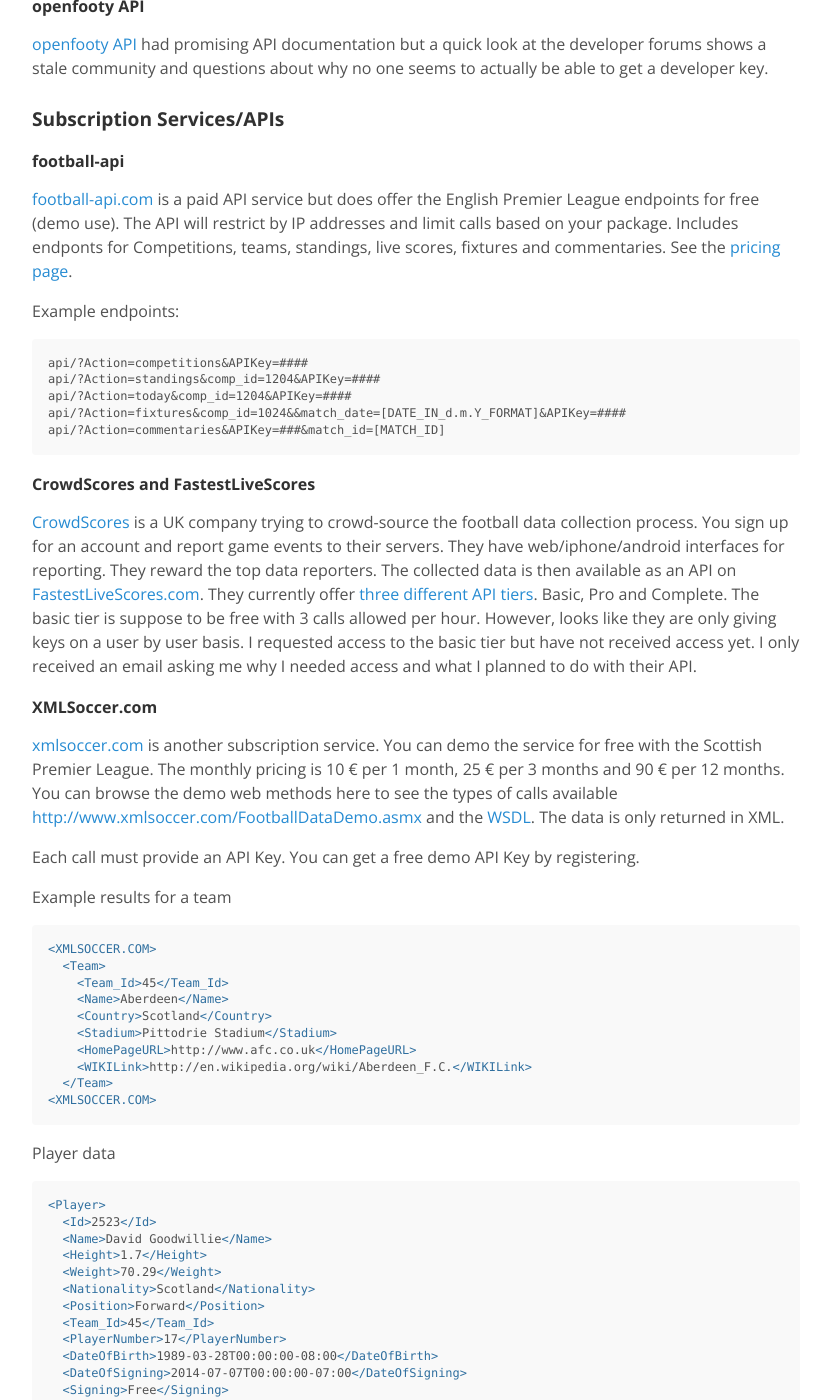
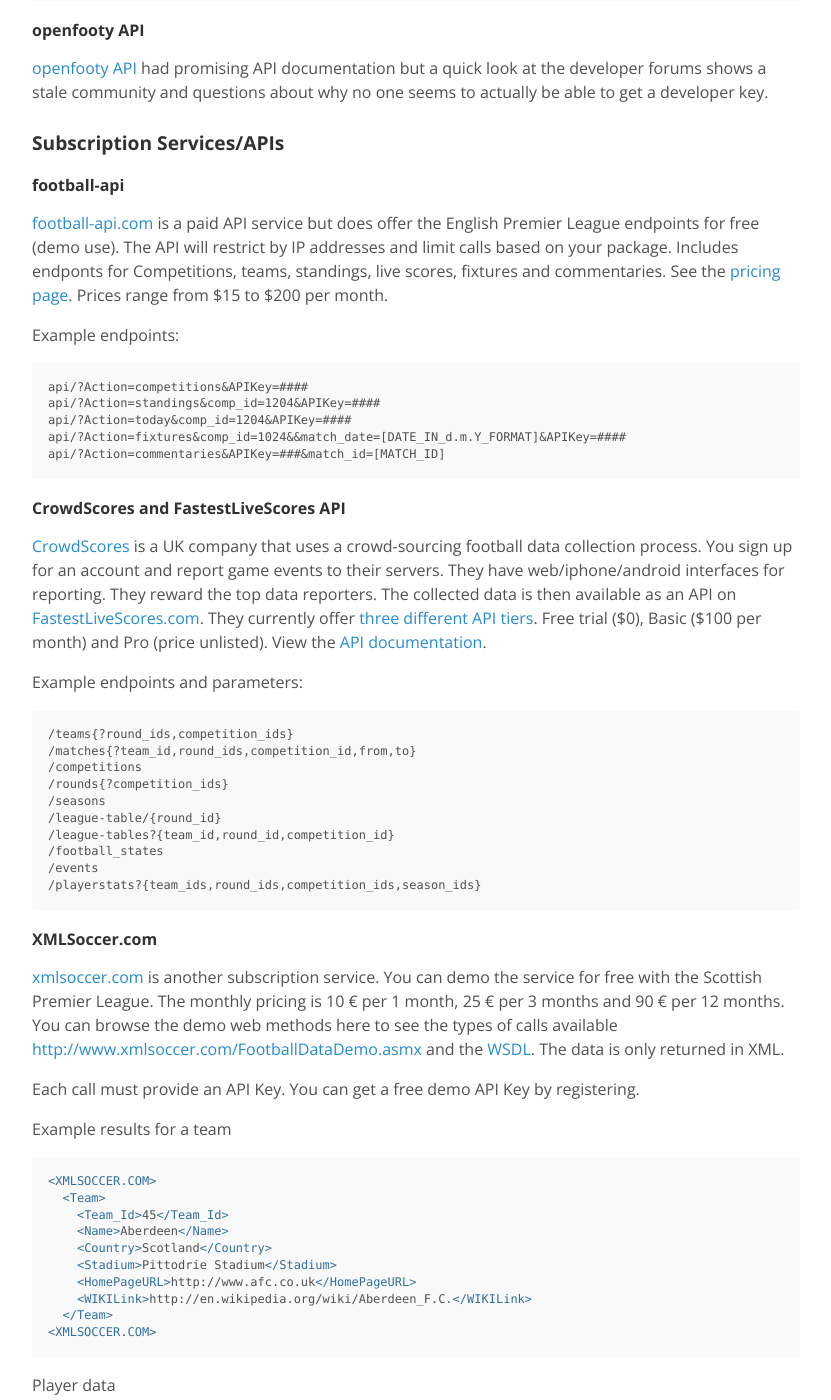
Before and after one commit to jokecamp/jokecamp.com, a Jekyll site: the page built from _posts/2014-03-08-guide-to-football-and-soccer-data-and-apis.markdown, in a window 1280 px wide and 1400 px high, scrolled down 2924 px. Shown: the whole window, without its empty margins (224-1055 px from the left). Built offline with Jekyll 4.4.1, drawn with Linux system fonts in a browser that asks for light colours; nearby versions of some CDN libraries; Markdown is read by kramdown in place of the engine named in the settings; comment, search, counter and statistics services are not loaded; some of the changed text lies outside the part shown.

Commit message:
Updated football data post

```diff
--- a/_posts/2014-03-08-guide-to-football-and-soccer-data-and-apis.markdown
+++ b/_posts/2014-03-08-guide-to-football-and-soccer-data-and-apis.markdown
@@ -34,7 +34,7 @@ Jump to a specific source:
   - [openfooty API](#openfooty) (hard to get an API Key)
 - Commercial APIs
   - [football-api.com](#footballapi)
-  - [CrowdScores and FastestLiveScores](#CrowdScores)
+  - [CrowdScores and FastestLiveScores API](#CrowdScores)
   - [XMLSoccer.com](#xmlsoccer)
   - [opta](#opta)
   - [prozone](#prozone)
@@ -99,6 +99,7 @@ There is also an open source football.db HTTP JSON(P) [API](http://openfootball.
 #### Other smaller Projects/Repos
 
  - [github.com/jalapic/engsoccerdata](https://github.com/jalapic/engsoccerdata) includes a [csv file](https://github.com/jalapic/engsoccerdata/blob/master/engsoccerdata.csv) of the top 4 tier English League Soccer games from 1888 to 2014.
+ - [planetopendata/awesome-football](https://github.com/planetopendata/awesome-football) includes another list of repos
 
 <a name="free"></a>
 ### <i class="fa fa-futbol-o"></i> Free APIs
@@ -146,7 +147,7 @@ Example JSON output for a team:
 <a name="footballapi"></a>
 #### football-api
 
-[football-api.com](http://football-api.com/) is a paid API service but does offer the English Premier League endpoints for free (demo use). The API will restrict by IP addresses and limit calls based on your package. Includes endponts for Competitions, teams, standings, live scores, fixtures and commentaries. See the [pricing page](http://football-api.com/pricing/).
+[football-api.com](http://football-api.com/) is a paid API service but does offer the English Premier League endpoints for free (demo use). The API will restrict by IP addresses and limit calls based on your package. Includes endponts for Competitions, teams, standings, live scores, fixtures and commentaries. See the [pricing page](http://football-api.com/pricing/). Prices range from $15 to $200 per month.
 
 Example endpoints:
 
@@ -157,10 +158,22 @@ Example endpoints:
     api/?Action=commentaries&APIKey=###&match_id=[MATCH_ID]
 
 <a name="CrowdScores"></a>
-#### CrowdScores and FastestLiveScores
+#### CrowdScores and FastestLiveScores API
 
-[CrowdScores](https://crowdscores.com/) is a UK company trying to crowd-source the football data collection process. You sign up for an account and report game events to their servers. They have web/iphone/android interfaces for reporting. They reward the top data reporters. The collected data is then available as an API on [FastestLiveScores.com](http://fastestlivescores.com/). They currently offer [three different API tiers](http://fastestlivescores.com/live-scores-api-feed/). Basic, Pro and Complete. The basic tier is suppose to be free with 3 calls allowed per hour. However, looks like they are only giving keys on a user by user basis. I requested access to the basic tier but have not received access yet. I only received an email asking me why I needed access and what I planned to do with their API.
+[CrowdScores](https://crowdscores.com/) is a UK company that uses a crowd-sourcing football data collection process. You sign up for an account and report game events to their servers. They have web/iphone/android interfaces for reporting. They reward the top data reporters. The collected data is then available as an API on [FastestLiveScores.com](http://fastestlivescores.com/). They currently offer [three different API tiers](http://fastestlivescores.com/live-scores-api-feed/). Free trial ($0), Basic ($100 per month) and Pro (price unlisted). View the [API documentation](https://api.crowdscores.com/docs/v1#).
 
+Example endpoints and parameters:
+
+    /teams{?round_ids,competition_ids}
+    /matches{?team_id,round_ids,competition_id,from,to}
+    /competitions
+    /rounds{?competition_ids}
+    /seasons
+    /league-table/{round_id}
+    /league-tables?{team_id,round_id,competition_id}
+    /football_states
+    /events
+    /playerstats?{team_ids,round_ids,competition_ids,season_ids}
 
 <a name="xmlsoccer"></a>
 #### XMLSoccer.com
```
Also changed, not shown: other parts of _posts/2014-03-08-guide-to-football-and-soccer-data-and-apis.markdown (+1 -1 lines), _drafts/remote-work.md (+23 -0 lines), index.md (+3 -3 lines), 4 other files.
